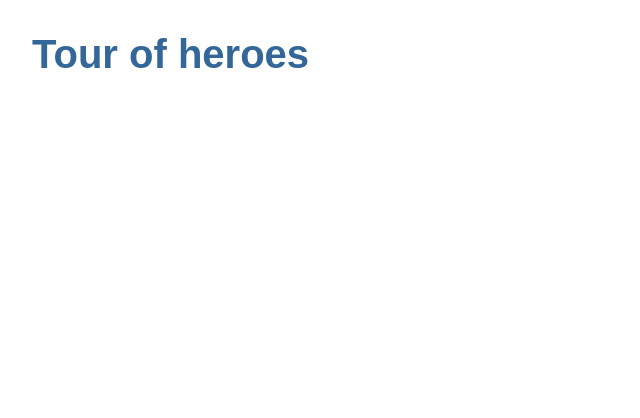
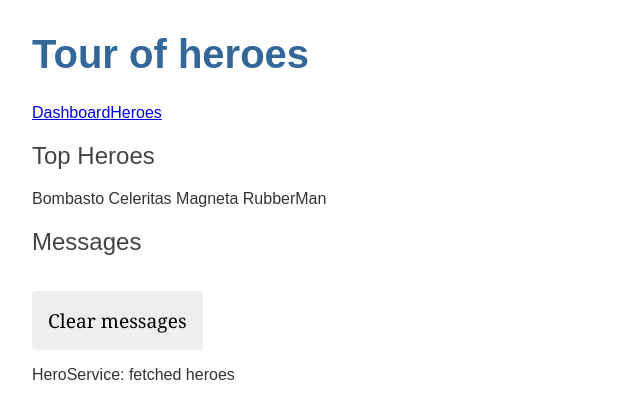
Before and after one commit to DHalupczok/angular-tour-of-heroes, an Angular app: page /dashboard in a window 1280 px wide. Shown: the top 418 px of the page, without its empty margins (0-640 px from the left). Built offline with nearby package versions, Linux system fonts and the light colour scheme.

Commit message:
Add dashboard linkto the shell finished

```diff
--- a/src/app/app-routing.module.ts
+++ b/src/app/app-routing.module.ts
@@ -1,11 +1,15 @@
 import { NgModule } from '@angular/core';
 import { RouterModule, Routes } from '@angular/router';
 import { HeroesComponent } from './heroes/heroes.component';
+import { DashboardComponent } from './dashboard/dashboard.component';
 
-const routes: Routes = [{ path: 'heroes', component: HeroesComponent }];
+const routes: Routes = [
+  { path: '', redirectTo: '/dashboard', pathMatch: 'full' },
+  { path: 'heroes', component: HeroesComponent },
+  { path: 'dashboard', component: DashboardComponent },
+];
 
 @NgModule({
-  declarations: [],
   imports: [RouterModule.forRoot(routes)],
   exports: [RouterModule],
 })
--- a/src/app/app.component.html
+++ b/src/app/app.component.html
@@ -1,4 +1,8 @@
 <!-- Toolbar -->
 <h1>{{ title }}</h1>
+<nav>
+  <a routerLink="/dashboard">Dashboard</a>
+  <a routerLink="/heroes">Heroes</a>
+</nav>
 <router-outlet></router-outlet>
 <app-messages></app-messages>
--- a/src/app/app.module.ts
+++ b/src/app/app.module.ts
@@ -6,7 +6,8 @@
 import { FormsModule } from '@angular/forms';
 import { HeroDetailComponent } from './hero-detail/hero-detail.component';
 import { MessagesComponent } from './messages/messages.component';
-import { RouterModule } from '@angular/router';
+import { AppRoutingModule } from './app-routing.module';
+import { DashboardComponent } from './dashboard/dashboard.component';
 
 @NgModule({
   declarations: [
@@ -14,8 +15,9 @@
     HeroesComponent,
     HeroDetailComponent,
     MessagesComponent,
+    DashboardComponent,
   ],
-  imports: [BrowserModule, FormsModule, RouterModule],
+  imports: [BrowserModule, FormsModule, AppRoutingModule],
   providers: [],
   bootstrap: [AppComponent],
 })
--- /dev/null
+++ b/src/app/dashboard/dashboard.component.html
@@ -0,0 +1,6 @@
+<h2>Top Heroes</h2>
+<div class="heroes-menu">
+  <a *ngFor="let hero of heroes">
+    {{hero.name}}
+  </a>
+</div>
--- /dev/null
+++ b/src/app/dashboard/dashboard.component.ts
@@ -0,0 +1,24 @@
+import { Component, OnInit } from '@angular/core';
+import { Hero } from '../hero';
+import { HeroService } from '../hero.service';
+
+@Component({
+  selector: 'app-dashboard',
+  templateUrl: './dashboard.component.html',
+  styleUrls: ['./dashboard.component.css'],
+})
+export class DashboardComponent implements OnInit {
+  heroes: Hero[] = [];
+
+  constructor(private heroService: HeroService) {}
+
+  ngOnInit(): void {
+    this.getHeroes();
+  }
+
+  getHeroes(): void {
+    this.heroService
+      .getHeroes()
+      .subscribe(heroes => (this.heroes = heroes.slice(1, 5)));
+  }
+}
```
Also changed, not shown: src/app/dashboard/dashboard.component.css (added), 1 other file (tests, documents, lock files or other folders).
